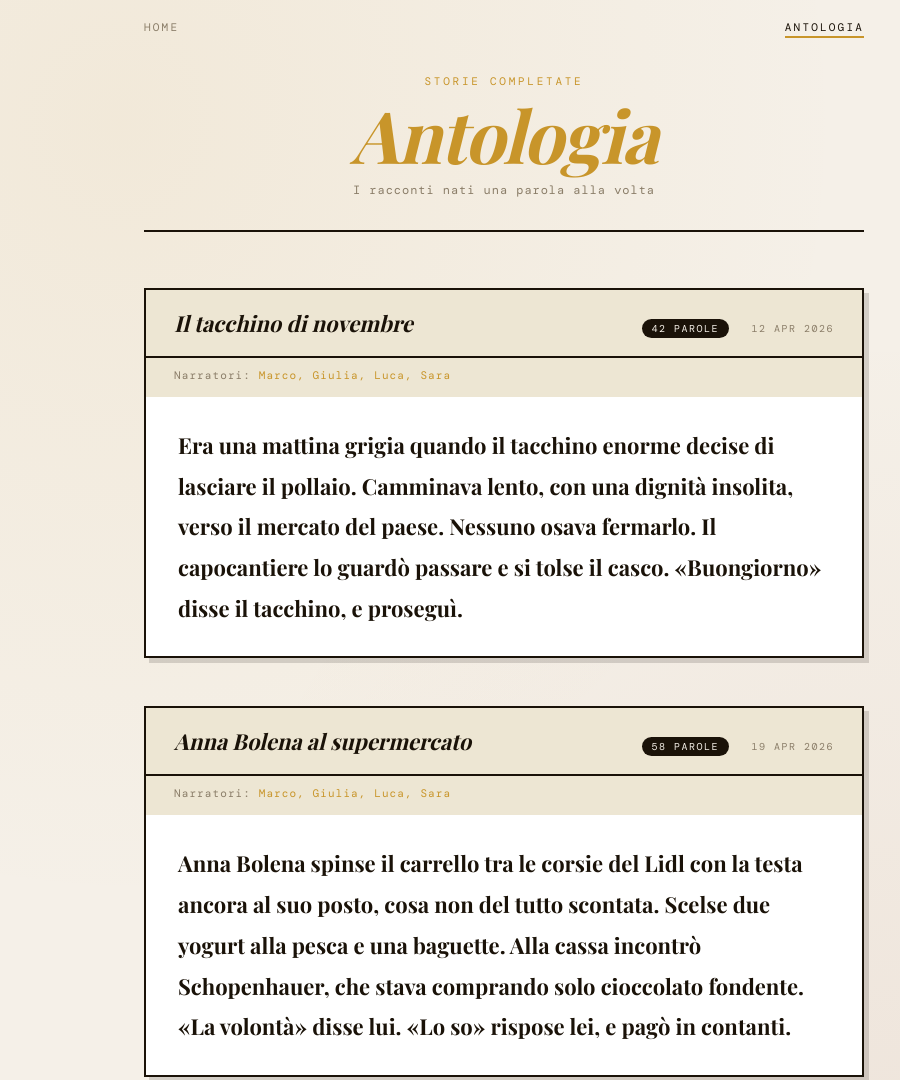
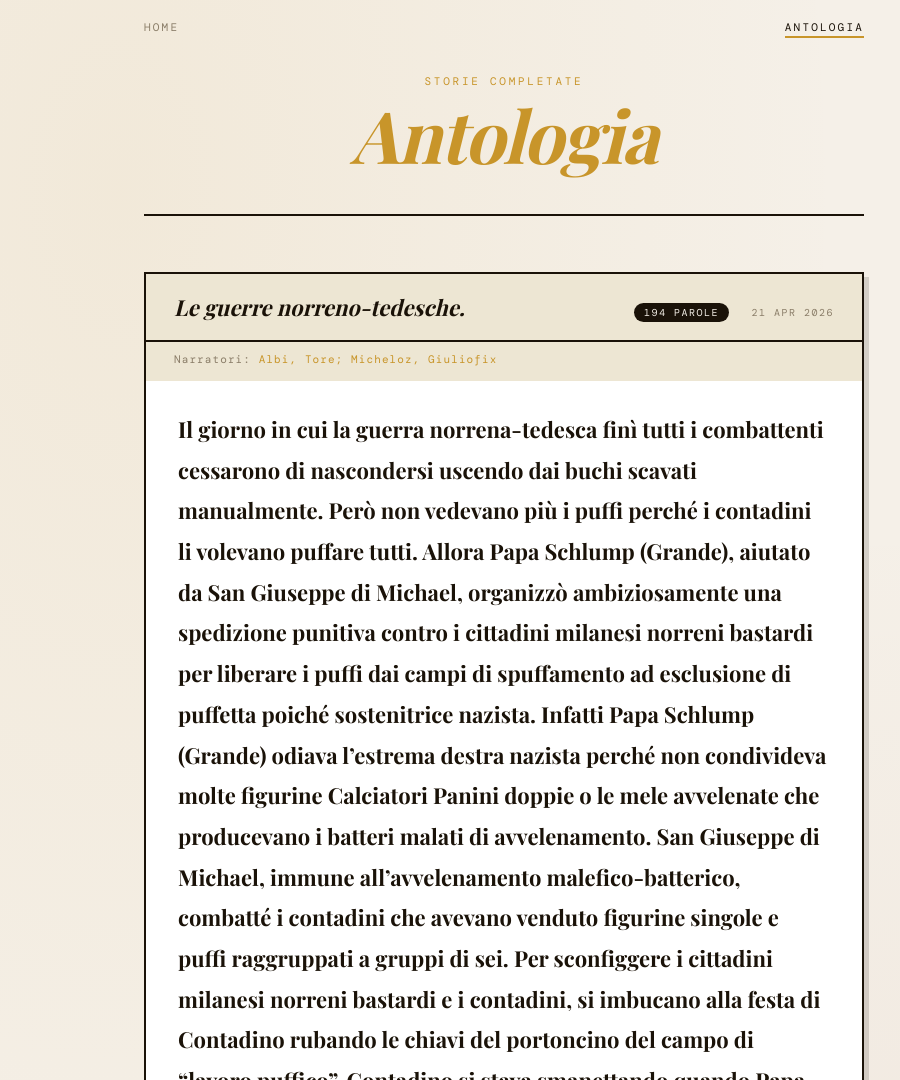
Before and after one commit to Alberto-Mitico/One-Word-Story, a website: page public/antologia.html in a window 1280 px wide. Shown: the top 1080 px of the page, without its empty margins (136-1036 px from the left). Drawn offline with nearby package versions, Linux system fonts and the light colour scheme; a web font is replaced by a local one.

Commit message:
Update antologia.html

```diff
--- a/public/antologia.html
+++ b/public/antologia.html
@@ -232,7 +232,7 @@
 <header>
   <p class="eyebrow">Storie completate</p>
   <h1><em>Antologia</em></h1>
-  <p class="subtitle">I racconti nati una parola alla volta</p>
+  <p class="subtitle"></p>
 </header>
 
 <div class="stories" id="stories-container">
@@ -245,18 +245,36 @@
   <!-- STORIA 1 — esempio -->
   <article class="story-card">
     <div class="story-card-header">
-      <span class="story-card-title">Il tacchino di novembre</span>
-      <span class="story-card-meta"><span class="badge">42 parole</span> &nbsp; 12 apr 2026</span>
+      <span class="story-card-title">Le guerre norreno-tedesche.</span>
+      <span class="story-card-meta"><span class="badge">194 parole</span> &nbsp; 21 apr 2026</span>
     </div>
     <div class="story-card-authors">
-      Narratori: <span>Marco, Giulia, Luca, Sara</span>
+      Narratori: <span>Albi, Tore; Micheloz, Giuliofix </span>
     </div>
     <div class="story-card-body">
       <p class="story-text">
-        Era una mattina grigia quando il tacchino enorme decise di lasciare il pollaio.
-        Camminava lento, con una dignità insolita, verso il mercato del paese.
-        Nessuno osava fermarlo. Il capocantiere lo guardò passare e si tolse il casco.
-        «Buongiorno» disse il tacchino, e proseguì.
+        Il giorno in cui la guerra norrena-tedesca finì tutti
+        i combattenti cessarono di nascondersi uscendo dai
+        buchi scavati manualmente. Però non vedevano più i puffi
+        perché i contadini li volevano puffare tutti. Allora Papa Schlump (Grande),
+        aiutato da San Giuseppe di Michael, organizzò ambiziosamente
+        una spedizione punitiva contro  i cittadini milanesi norreni bastardi
+        per liberare i puffi dai campi di spuffamento ad esclusione di
+        puffetta poiché sostenitrice nazista. Infatti Papa Schlump (Grande)
+        odiava l’estrema destra nazista perché non condivideva
+        molte figurine Calciatori Panini doppie o le mele avvelenate
+        che producevano i batteri malati di  avvelenamento.
+        San Giuseppe di Michael, immune all’avvelenamento malefico-batterico,
+        combatté i contadini che avevano venduto figurine singole e puffi
+        raggruppati a gruppi di sei. Per sconfiggere i cittadini milanesi
+        norreni bastardi e i contadini, si imbucano alla festa di Contadino
+        rubando le chiavi del portoncino del campo di “lavoro puffico”.
+        Contadino si stava smanettando quando Papa Schlump  (Grande)
+        entrò nella cameretta tagliandogli la coperta accuratamente
+        per evitare che San Giuseppe di Michael (goat) lo toccasse impropriamente.
+        Dopo aver detto a Contadino: “libera tutti i PUFFIIIIIIII!!!!!”,
+        San Giuseppe di Michael (goat) lo minacciò e fece liberare tutti
+        i puffi tranne puffetta… cazzo.
       </p>
     </div>
   </article>
```
